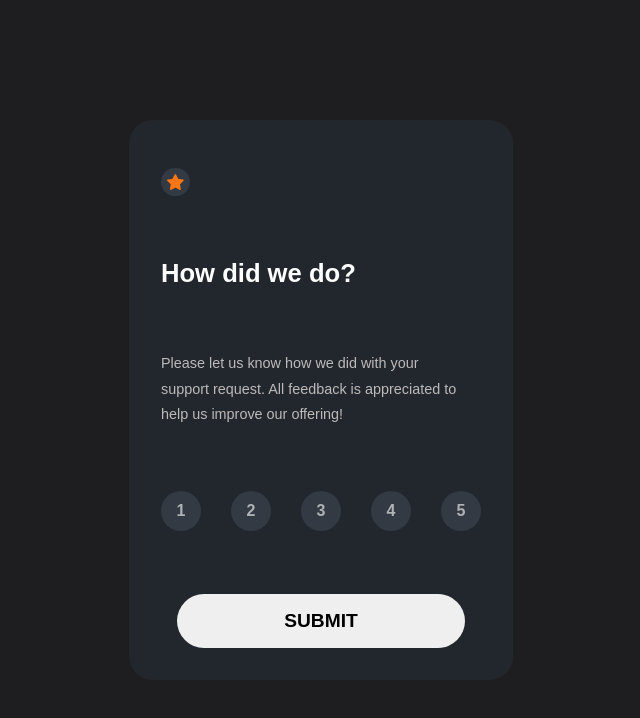
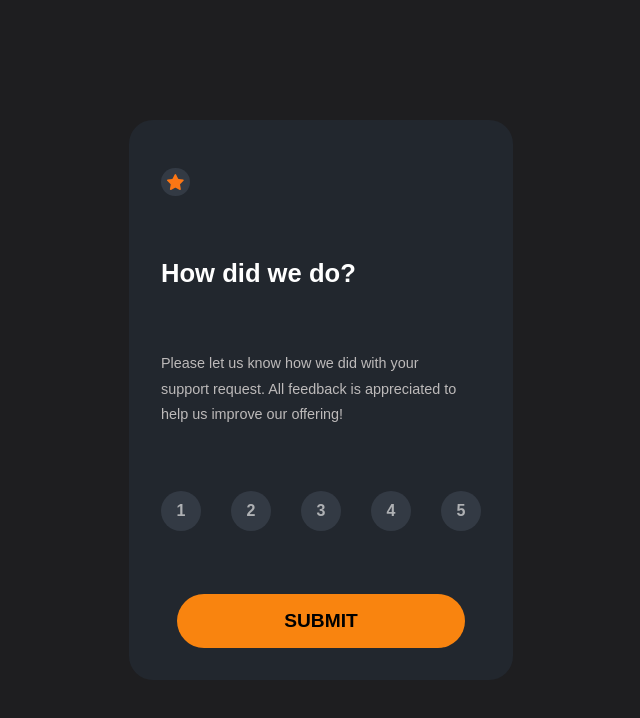
Before and after one commit to akramkhan27/Interactive-rating-project, a plain HTML site: page index.html in a window 1280 px wide. In both pictures the pointer is over the button "SUBMIT". Shown: the whole page, without its empty margins (319-959 px from the left). Drawn offline with Linux system fonts and the light colour scheme.

Commit message:
v2 rating project submit button color change

```diff
--- a/style.css
+++ b/style.css
@@ -81,12 +81,14 @@
     background-color: #fff;
 }
 
-.submit-button{
+.submit-button {
     display: flex;
     justify-content: center;
     align-items: center;
     height: 10%;
-
+}
+#submit-btn:hover{
+    background-color: rgb(249, 132, 15);
 }
 .submit-button button{
     height: 100%;
```
